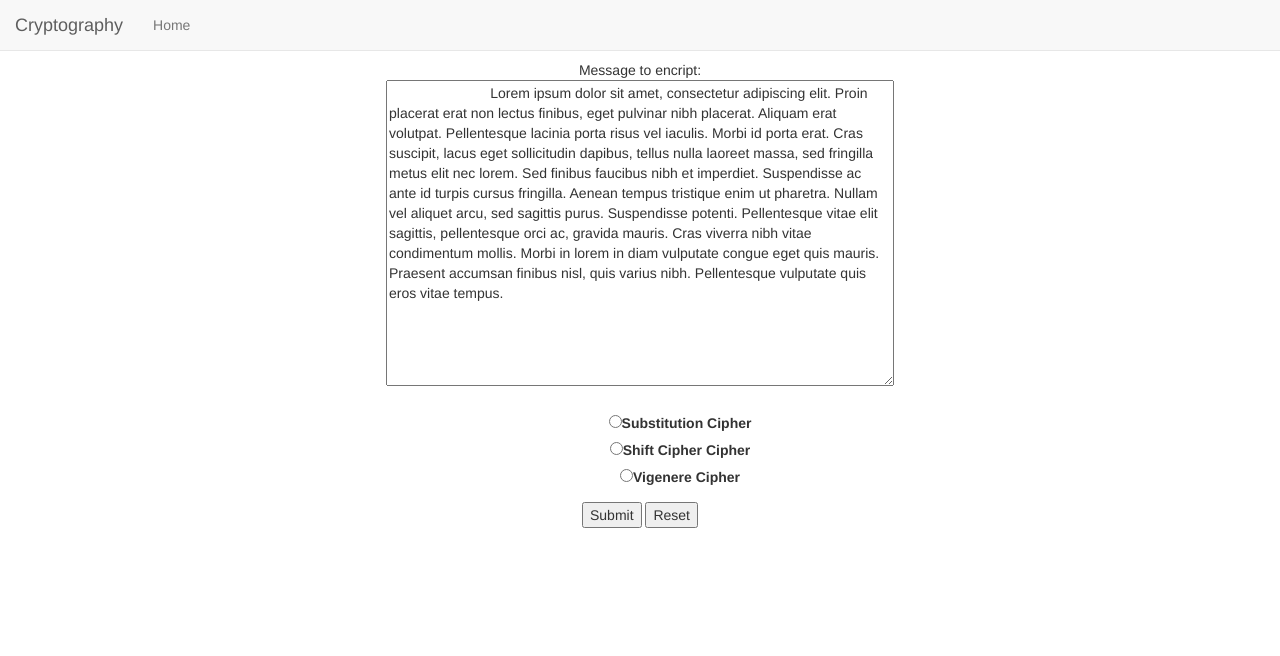
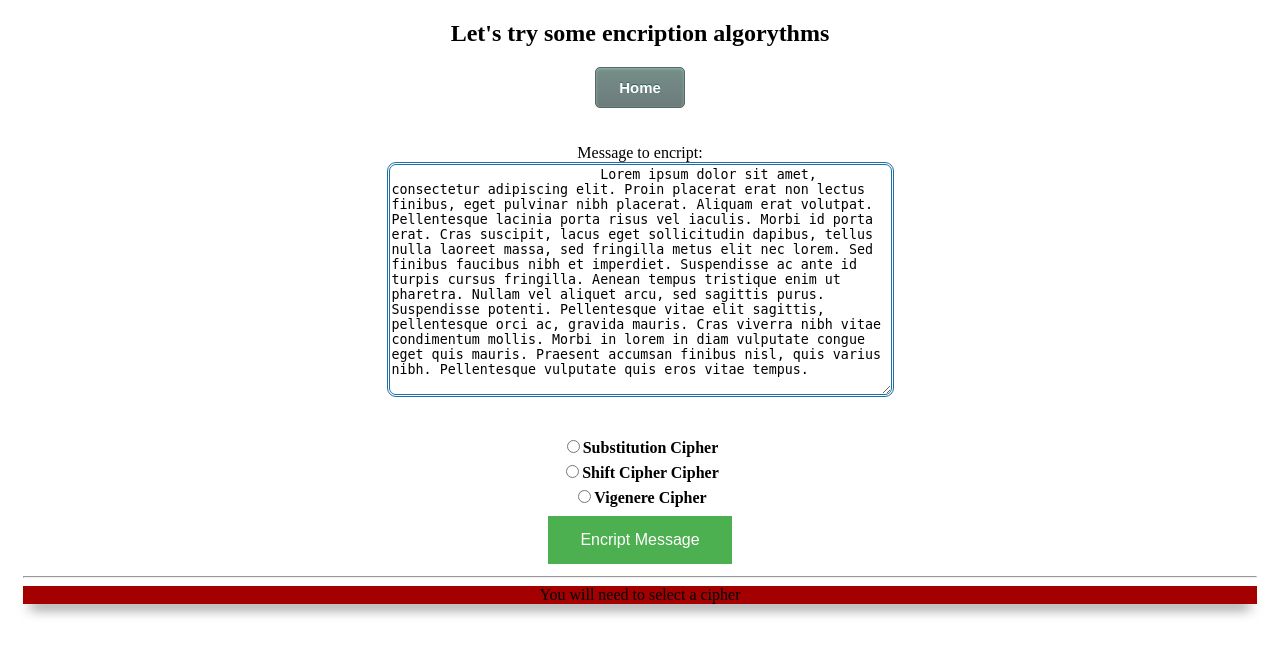
Before and after one commit to sergiyz57918/cst366, a PHP site: page /HW/HW3/index.php in a window 1280 px wide. Shown: the top 656 px of the page. Run offline with PHP 8.4, Linux system fonts and the light colour scheme; data that the repository does not hold is empty; some libraries are stand-ins or nearby versions.

Commit message:
Homework 3

```diff
--- /dev/null
+++ b/HW/HW3/css/styles.css
@@ -0,0 +1,82 @@
+.box {
+      display: none;
+     }
+.container {
+    padding-right: 15px;
+    padding-left: 15px;
+    margin-right: auto;
+    margin-left: auto;
+}
+.text-center {
+    text-align: center;
+}
+textarea{
+    border: 3px double #1C6EA4;
+    border-radius: 9px;
+
+}
+.error {
+-webkit-box-shadow: 0px 10px 13px -7px #000000, 5px 5px 15px 5px rgba(239,255,34,0);
+box-shadow: 0px 10px 13px -7px #000000, 5px 5px 15px 5px rgba(239,255,34,0);
+background: #A40000;
+}
+label {
+    display: inline-block;
+    max-width: 100%;
+    margin-bottom: 5px;
+    font-weight: 700;
+}
+
+.button {
+    background-color: #4CAF50; /* Green */
+    border: none;
+    color: white;
+    padding: 15px 32px;
+    text-align: center;
+    text-decoration: none;
+    display: inline-block;
+    font-size: 16px;
+    margin: 4px 2px;
+    cursor: pointer;
+}
+
+.myButton {
+	-moz-box-shadow:inset 0px 1px 3px 0px #91b8b3;
+	-webkit-box-shadow:inset 0px 1px 3px 0px #91b8b3;
+	box-shadow:inset 0px 1px 3px 0px #91b8b3;
+	background:-webkit-gradient(linear, left top, left bottom, color-stop(0.05, #768d87), color-stop(1, #6c7c7c));
+	background:-moz-linear-gradient(top, #768d87 5%, #6c7c7c 100%);
+	background:-webkit-linear-gradient(top, #768d87 5%, #6c7c7c 100%);
+	background:-o-linear-gradient(top, #768d87 5%, #6c7c7c 100%);
+	background:-ms-linear-gradient(top, #768d87 5%, #6c7c7c 100%);
+	background:linear-gradient(to bottom, #768d87 5%, #6c7c7c 100%);
+	filter:progid:DXImageTransform.Microsoft.gradient(startColorstr='#768d87', endColorstr='#6c7c7c',GradientType=0);
+	background-color:#768d87;
+	-moz-border-radius:5px;
+	-webkit-border-radius:5px;
+	border-radius:5px;
+	border:1px solid #566963;
+	display:inline-block;
+	cursor:pointer;
+	color:#ffffff;
+	font-family:Arial;
+	font-size:15px;
+	font-weight:bold;
+	padding:11px 23px;
+	text-decoration:none;
+	text-shadow:0px -1px 0px #2b665e;
+}
+.myButton:hover {
+	background:-webkit-gradient(linear, left top, left bottom, color-stop(0.05, #6c7c7c), color-stop(1, #768d87));
+	background:-moz-linear-gradient(top, #6c7c7c 5%, #768d87 100%);
+	background:-webkit-linear-gradient(top, #6c7c7c 5%, #768d87 100%);
+	background:-o-linear-gradient(top, #6c7c7c 5%, #768d87 100%);
+	background:-ms-linear-gradient(top, #6c7c7c 5%, #768d87 100%);
+	background:linear-gradient(to bottom, #6c7c7c 5%, #768d87 100%);
+	filter:progid:DXImageTransform.Microsoft.gradient(startColorstr='#6c7c7c', endColorstr='#768d87',GradientType=0);
+	background-color:#6c7c7c;
+}
+.myButton:active {
+	position:relative;
+	top:1px;
+}
--- a/HW/HW3/inc/functions.php
+++ b/HW/HW3/inc/functions.php
@@ -70,7 +70,7 @@ function Mod($a, $b)
 function vigenereCipher($input, $key, $encipher)
 {
 	$keyLen = strlen($key);
-
+    if($keyLen>0){
     	for ($i = 0; $i < $keyLen; ++$i)
     		if (!ctype_alpha($key[$i]))
     			return ""; // Error
@@ -98,6 +98,8 @@ function vigenereCipher($input, $key, $encipher)
     		}
     	}
 
+    }
+
 	return $output;
 }
 
--- a/HW/HW3/index.php
+++ b/HW/HW3/index.php
@@ -1,83 +1,121 @@
 <?php
 session_start();
+
 $message = "Lorem ipsum dolor sit amet, consectetur adipiscing elit. Proin placerat erat non lectus finibus, eget pulvinar nibh placerat. Aliquam erat volutpat. Pellentesque lacinia porta risus vel iaculis. Morbi id porta erat. Cras suscipit, lacus eget sollicitudin dapibus, tellus nulla laoreet massa, sed fringilla metus elit nec lorem. Sed finibus faucibus nibh et imperdiet. Suspendisse ac ante id turpis cursus fringilla. Aenean tempus tristique enim ut pharetra. Nullam vel aliquet arcu, sed sagittis purus. Suspendisse potenti. Pellentesque vitae elit sagittis, pellentesque orci ac, gravida mauris. Cras viverra nibh vitae condimentum mollis. Morbi in lorem in diam vulputate congue eget quis mauris. Praesent accumsan finibus nisl, quis varius nibh. Pellentesque vulputate quis eros vitae tempus.";
 $cipherAlphabet = "yhkqgvxfoluapwmtzecjdbsnri";
 $key = "cipher";
+if(isset($_POST['cipher'])){
+    include 'inc/functions.php';
+    $cipher = $_POST['cipher'];
+    if($cipher=="sub" ){
+        if(isset($_POST['cipherAlphabet']) and strlen($_POST['cipherAlphabet'])==26){
+            $isOK = subEncipher($message,$_POST['cipherAlphabet'],$cipherText);
+
+        }else {
+                  $cipherText = "ERROR You need to enter scrambled alphabet of exact 26 leters no repeats";
+                  $isError = true;
+            }
+    } else if ($cipher=="shift"){
+            if(isset($_POST['shiftby']) and is_numeric($_POST['shiftby'])){
+                $shiftBy=$_POST['shiftby'];
+                $cipherText = shiftEncipher($message,$_POST['shiftby']);
+            }else {
+                  $cipherText = "ERROR You need to enter number from 1 to 26";
+                  $isError = true;
+            }
+        } else if ($cipher=="vigenere"){
+            if(isset($_POST['keyStr']) and strlen($_POST['keyStr'])>0){
+                $keyStr = $_POST['keyStr'];
+                $cipherText = vigenereEncipher($message,$_POST['keyStr']);
+            } else{
+              $cipherText = "ERROR You need to enter a key for the cipher";
+              $isError = true;
+            }
+        } else {
+            $cipherText = "ERROR Well this sucks</div>";
+            $isError = true;
+
+        }
+        if (!$isError){
+            $display = "Encripted Message:<br/>
+<textarea name='encriptedTXT' rows='15' cols='60'>".$cipherText."</textarea>";
+        } else {
+            $display = "<div class='error'>".$cipherText."</div>";
+
+        }
+    $display = $display ."<div>Chipher:".$_POST['cipher']."</div>";
+    $display = $display ."<div>Alphabet:".$_POST['cipherAlphabet']."</div>";
+    $display = $display ."<div>ShiftBy:".$_POST['shiftby']."</div>";
+    $display = $display ."<div>KeyString:".$_POST['keyStr']."</div>";
+    session_destroy();
+}else {
+    $display = "<div class='error'>You will need to select a cipher</div>";
+}
 ?>
 <!DOCTYPE html>
 <html>
     <head>
         <meta charset="UTF-8">
         <meta name="viewport" content="width=device-width, initial-scale=1">
+        <script src="https://ajax.googleapis.com/ajax/libs/jquery/3.2.1/jquery.min.js"></script>
+        <title>Lets Encript</title>
 
-        <script src="https://ajax.googleapis.com/ajax/libs/jquery/3.2.1/jquery.min.js"></script>
-        <script src="https://maxcdn.bootstrapcdn.com/bootstrap/3.3.7/js/bootstrap.min.js" integrity="sha384-Tc5IQib027qvyjSMfHjOMaLkfuWVxZxUPnCJA7l2mCWNIpG9mGCD8wGNIcPD7Txa" crossorigin="anonymous"></script>
-        <link href="https://maxcdn.bootstrapcdn.com/bootstrap/3.3.7/css/bootstrap.min.css" rel="stylesheet" integrity="sha384-BVYiiSIFeK1dGmJRAkycuHAHRg32OmUcww7on3RYdg4Va+PmSTsz/K68vbdEjh4u" crossorigin="anonymous">
-        <title>Lets Encript</title>
-        <style type="text/css">
-            .hide {
-                      display: none;
-                    }
-        </style>
         <script type="text/javascript">
         $(document).ready(function(){
             $('input[type="radio"]').click(function(){
                 var inputValue = $(this).attr("value");
                 var targetBox = $("." + inputValue);
-                $(".hide").not(targetBox).hide();
+                $(".box").not(targetBox).hide();
                 $(targetBox).show();
             });
         });
         </script>
+         <link rel="stylesheet" href="css/styles.css">
     </head>
     <body>
         <div class='container'>
             <div class='text-center'>
+                <h2>Let's try some encription algorythms</h2>
+                            <a href='index.php' class="myButton">Home</a>
 
-                <!-- Bootstrap Navagation Bar -->
-                <nav class='navbar navbar-default - navbar-fixed-top'>
-                    <div class='container-fluid'>
-                        <div class='navbar-header'>
-                            <a class='navbar-brand' href='#'>Cryptography</a>
-                        </div>
-                        <ul class='nav navbar-nav'>
-                            <li><a href='index.php'>Home</a></li>
-                        </ul>
-                    </div>
-                </nav>
                 <br /> <br /> <br />
                 <form method="post">
-                      Message to encript:<br>
-                      <textarea name="message" rows="15" cols="60">
+                    <div class="form-group">
+                      Message to encript:<br/>
+                      <textarea placeholder="Enter message to encript..." name="message" rows="15" cols="60">
                           <?php echo $message; ?>
                       </textarea>
+                    </div>
                       <br/>
                       <br/>
-                      <div><ol>
-                        <ul><input type="radio" name="cipher" value="sub"/><label for="sub">Substitution Cipher</label></ul>
-                        <ul><input type="radio" name="cipher" value="shift"/><label for="shift">Shift Cipher Cipher</label></ul>
-                        <ul><input type="radio" name="cipher" value="vigenere"/><label for="shift">Vigenere Cipher</label> </ul>
-                        </ol>
-                      </div>
-                      <div class="sub hide">
-                                            <textarea name="message" rows="1" cols="27">
-                                              <?php echo $cipherAlphabet; ?>
-                                            </textarea>
-                      </div>
-                      <div class="shift hide">
-                                            <input type="number" name="shiftby"/><br/>
-                      </div>
-                      <div class="vigenere hide">
-                                            <input type="text" name="key" value="<?php echo $key; ?>"/>
-                      </div>
+                    <div>
+                        <label for="sub"><input  type="radio" name="cipher" value="sub" <?php echo ($cipher=="sub")?"checked":"" ?>/>Substitution Cipher</label>
+                    </div>
+                    <div>
+                        <label for="shift"><input  type="radio" name="cipher" value="shift" <?php echo ($cipher=="shift")?"checked":"" ?>/>Shift Cipher Cipher</label>
+                    </div>
+                    <div>
+                        <label for="shift"><input type="radio" name="cipher" value="vigenere" <?php echo ($cipher=="vigenere")?"checked":""?>/>Vigenere Cipher</label>
+                    </div>
+
+                    <div class="sub box" <?php echo ($cipher=="sub")?"style='display: block;'":"" ?>>
+                          <input  type="text" placeholder="New alphabet..." name="cipherAlphabet" <?php echo isset($cipherAlphabet)?"value='$cipherAlphabet'":""; ?>/><br/>
+
+                    </div>
+                    <div class="shift box" <?php echo ($cipher=="shift")?"style='display: block;'":"" ?>>
+                                            <input  type="number" name="shiftby" <?php echo isset($shiftBy)?"value='$shiftBy'":""; ?> placeholder="Enter a number..."/><br/>
+                    </div>
+                    <div class="vigenere box" <?php echo ($cipher=="vigenere")?"style='display: block;'":"" ?>>
+                                            <input  type="text" name="keyStr" <?php echo isset($keyStr)?"value='$keyStr'":""; ?> placeholder="Enter a key..."/><br/>
+                    </div>
 
 
                       <div>
-                      <input type="submit">
-                      <input type="reset">
+                            <button class="button" type="submit">Encript Message</button>
                       </div>
                 </form>
-
+                <hr/>
+                <?php echo $display ?>
 
             </div>
         </div>
```
Also changed, not shown: 1 other file. Lines whose indentation alone changed are shown as unchanged.
